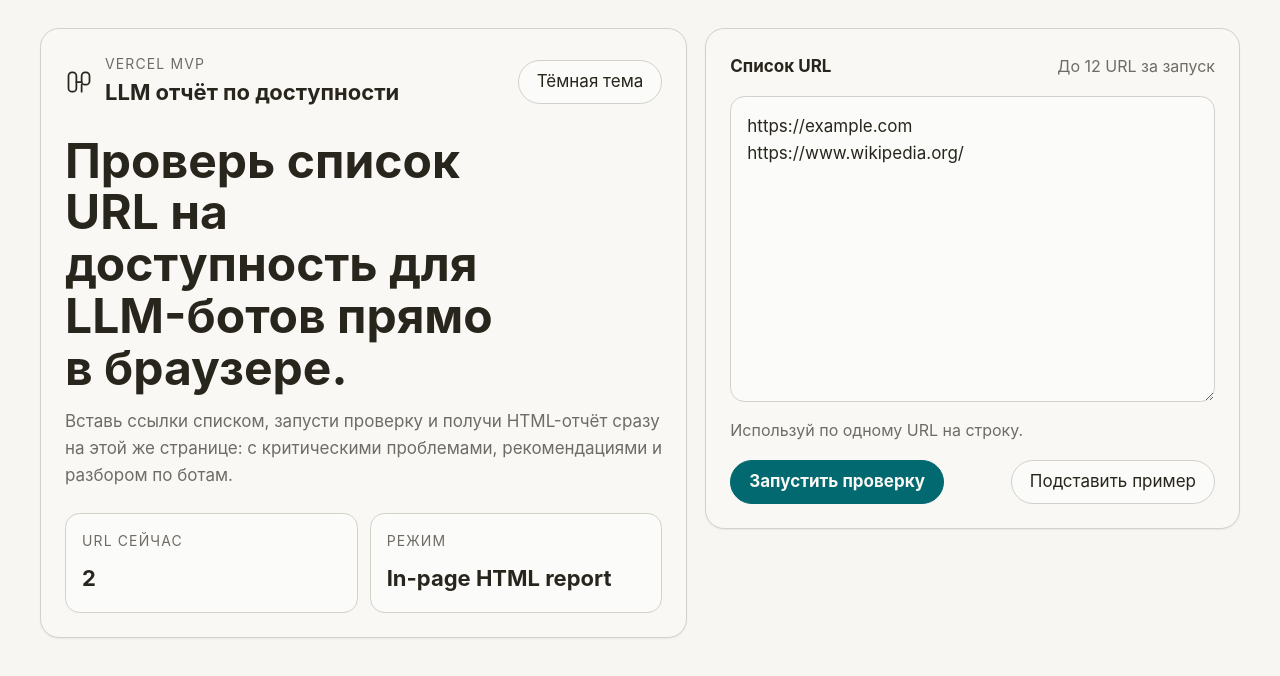
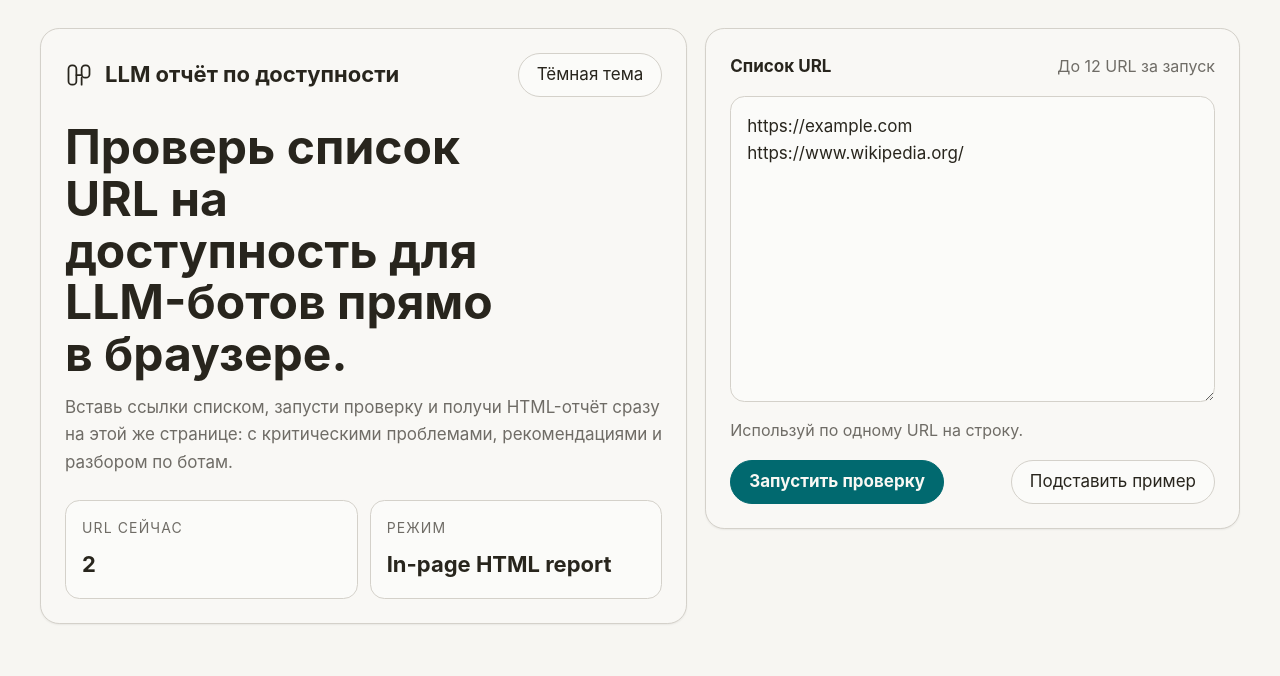
Before and after one commit to igorgenov/llm-report, a Next.js app: page / in a window 1280 px wide. Shown: the top 676 px of the page. Built offline with nearby package versions, Linux system fonts and the light colour scheme; a web font is replaced by a local one.

Commit message:
Update page.js

```diff
--- a/app/page.js
+++ b/app/page.js
@@ -62,7 +62,6 @@ export default function Page() {
             <div className="brand">
               <Logo />
               <div>
-                <div className="eyebrow">Vercel MVP</div>
                 <div className="brand-name">LLM отчёт по доступности</div>
               </div>
             </div>
```
